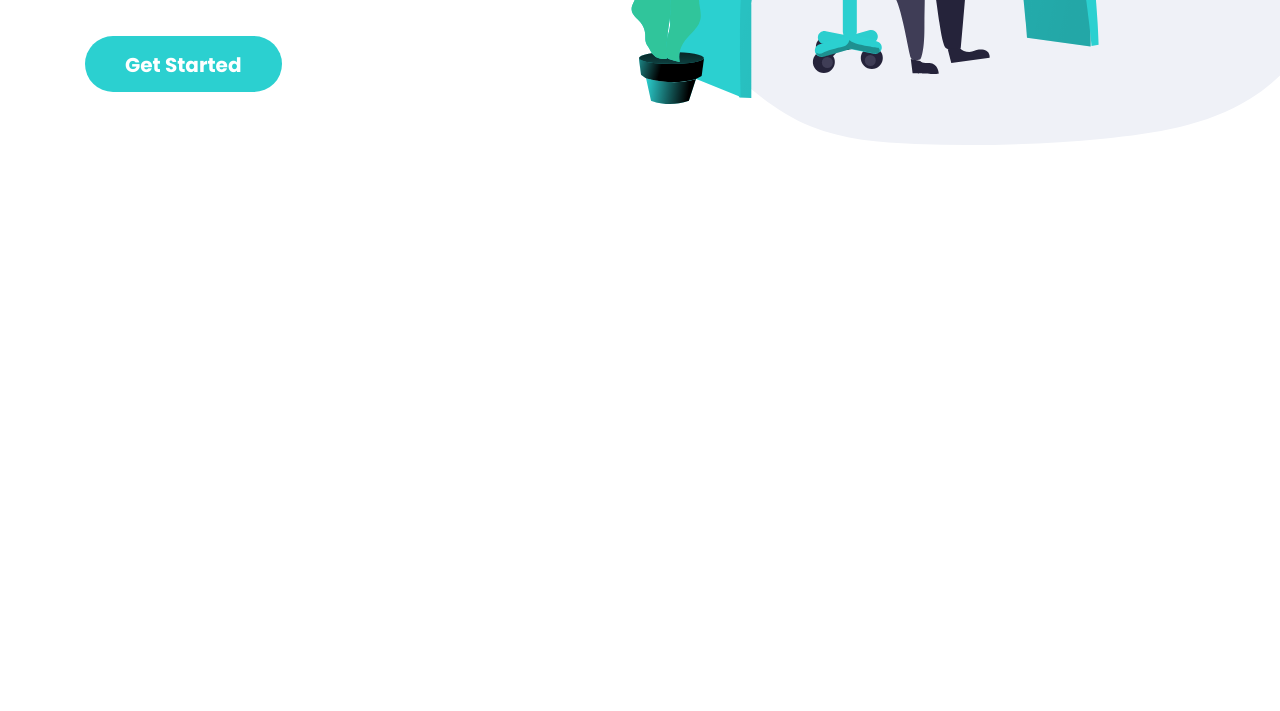
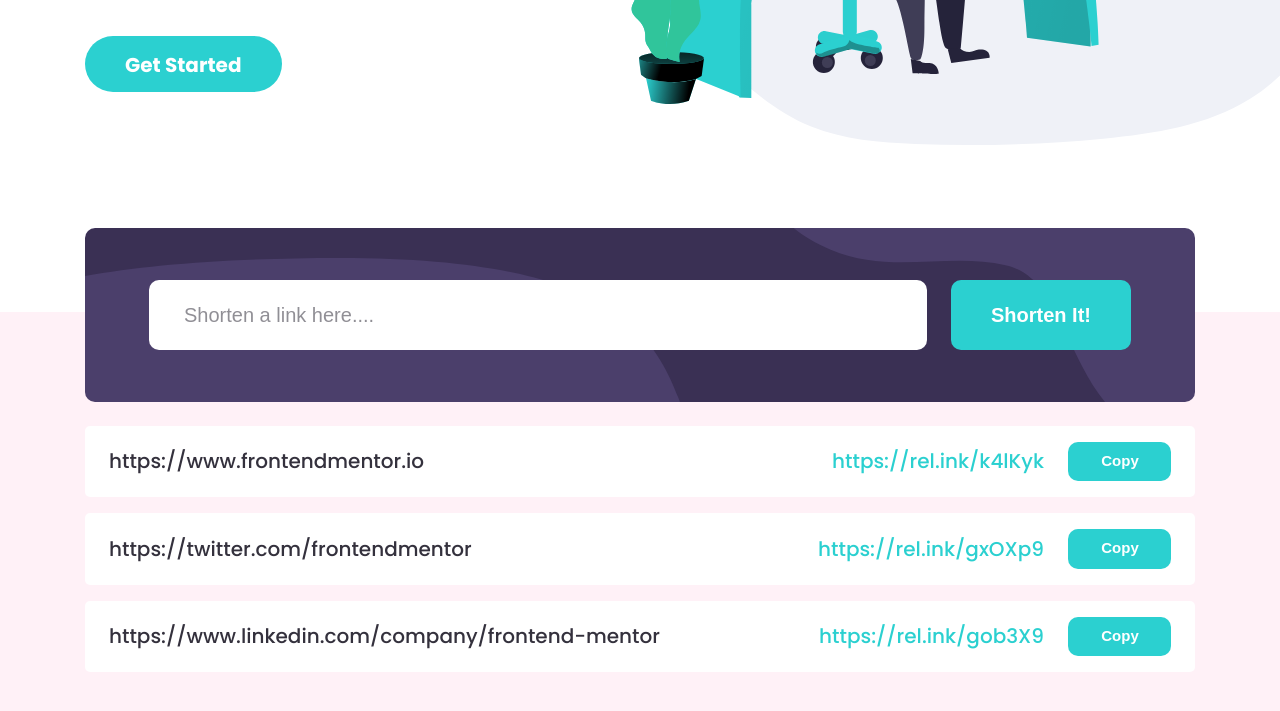
Before and after one commit to Nigohmahram/Shortly, a plain HTML site: page index.html in a window 1280 px wide. Shown: the part 487-1198 px from the top of the page. Before the commit the page ends 800 px from the top, so only its background shows below. Drawn offline with Linux system fonts and the light colour scheme.

Commit message:
Add url shortener form resualts

```diff
--- a/index.html
+++ b/index.html
@@ -41,6 +41,54 @@
                     </div>
                </div>
           </div>
+          <div class="index-url-shortener-features-wrapper">
+               <div class="index-url-shortener-features-wrapper__url-shortener">
+                    <section class="url-shortener">
+                         <div class="container">
+                              <h2 class="visually-hidden">URL sortener</h2>
+                              <form class="url-shortener__form" action="https://Echo.htmlacademy.ru" method="post">
+                                   <div class="url-shortener__input-wrapper">
+                                        <input class="url-shortener__input" type="url" name="url"
+                                             placeholder="Shorten a link here...." aria-label="Url input" required>
+                                        <div class="url-shertener__error-msg">Please add a link</div>
+                                   </div>
+                                   <button class="url__shortener-submit button button--rectangle-big"
+                                        type="submit">Shorten It!</button>
+                              </form>
+
+                              <div class="url-shortener__results">
+                                   <div class="url-shortener__result">
+                                        <div class="url-shortener__original-link">https://www.frontendmentor.io</div>
+                                        <a class="url-shortener__short-link" href="#"
+                                             target="_blank">https://rel.ink/k4lKyk</a>
+                                        <button
+                                             class="url-shortener__copy-button button button--small button--rectangle-big"
+                                             type="button">Copy</button>
+                                   </div>
+                                   <div class="url-shortener__result">
+                                        <div class="url-shortener__original-link">https://twitter.com/frontendmentor
+                                        </div>
+                                        <a class="url-shortener__short-link" href="#"
+                                             target="_blank">https://rel.ink/gxOXp9</a>
+                                        <button
+                                             class="url-shortener__copy-button button button--small button--rectangle-big"
+                                             type="button">Copy</button>
+                                   </div>
+                                   <div class="url-shortener__result">
+                                        <div class="url-shortener__original-link">
+                                             https://www.linkedin.com/company/frontend-mentor</div>
+                                        <a class="url-shortener__short-link" href="#"
+                                             target="_blank">https://rel.ink/gob3X9</a>
+                                        <button
+                                             class="url-shortener__copy-button button button--small button--rectangle-big"
+                                             type="button">Copy</button>
+                                   </div>
+                              </div>
+                         </div>
+                    </section>
+               </div>
+               <!-- INDEX-FEATURES  -->
+          </div>
      </main>
 
 
--- a/style/style.css
+++ b/style/style.css
@@ -61,6 +61,17 @@ img {
      height: auto;
 }
 
+.visually-hidden {
+     position: absolute;
+     width: 1px;
+     height: 1px;
+     margin: -1px;
+     border: 0;
+     padding: 0;
+     clip: rect(0 0 0 0);
+     overflow: hidden;
+}
+
 /* CONTAINER  */
 
 .container {
@@ -90,6 +101,7 @@ img {
      color: var(--white-color);
      text-decoration: none;
      cursor: pointer;
+     white-space: no-repeat;
 }
 
 .button:hover {
@@ -208,7 +220,6 @@ img {
 }
 
 /* MAIN  */
-.main-content {}
 
 .hero {
      padding-top: 90px;
@@ -216,6 +227,7 @@ img {
      background-image: url(../img/bg-img.svg);
      background-repeat: no-repeat;
      background-position: left calc(50% + 343px) top 13px;
+     padding-bottom: 220px;
 }
 
 .hero__inner {
@@ -247,3 +259,97 @@ img {
 .hero__button {
      margin-top: 9px;
 }
+
+/* INDEX-URL-SHORTENER-FEATURES-WRAPPER */
+.index-url-shortener-features-wrapper {
+     display: flex;
+     flex-direction: column;
+     background-color: #fff1f7;
+}
+
+.index-url-shortener-features-wrapper__url-shortener {
+     margin-top: -84px;
+}
+
+
+.url-shortener__form {
+     display: flex;
+     justify-content: space-between;
+     padding: 52px 64px;
+     border-radius: 10px;
+     background-color: #4b3f6b;
+     background-image: url(../img/wrapper-bg.svg);
+     background-repeat: no-repeat;
+     background-size: cover;
+}
+
+.url-shortener__input-wrapper {
+     position: relative;
+     display: flex;
+     flex-direction: column;
+     flex-grow: 1;
+     margin-right: 24px;
+}
+
+.url-shortener__input {
+     flex-grow: 1;
+     border-radius: 10px;
+     display: block;
+     width: 100%;
+     padding: 14px 32px;
+     border: 3px solid transparent;
+     color: #34313d;
+     font-size: 20px;
+     line-height: 36px;
+     opacity: 1;
+}
+
+
+.url-shertener__error-msg {
+     display: none;
+}
+
+/* LINK  */
+.url-shortener__results {
+     margin-top: 24px;
+     margin-bottom: 120px;
+     font-size: 20px;
+     line-height: 36px;
+}
+
+.url-shortener__result {
+     display: flex;
+     align-items: center;
+     padding: 16px 24px;
+     border-radius: 5px;
+     background-color: white;
+     color: var(--heading-color);
+}
+
+.url-shortener__result:not(:last-child) {
+     margin-bottom: 16px;
+}
+
+.url-shortener__original-link {
+     width: 100%;
+     margin-right: 24px;
+     white-space: nowrap;
+     overflow: hidden;
+     text-overflow: ellipsis;
+}
+
+.url-shortener__short-link {
+     text-decoration: none;
+     color: rgba(43, 208, 208, 1);
+     margin-right: 24px;
+}
+
+.url-shortener__copy-button {
+     min-width: 103px;
+}
+
+.button {}
+
+.button--small {}
+
+.button--rectangle-big {}
```
Also changed, not shown: img/wrapper-bg.svg (added).
